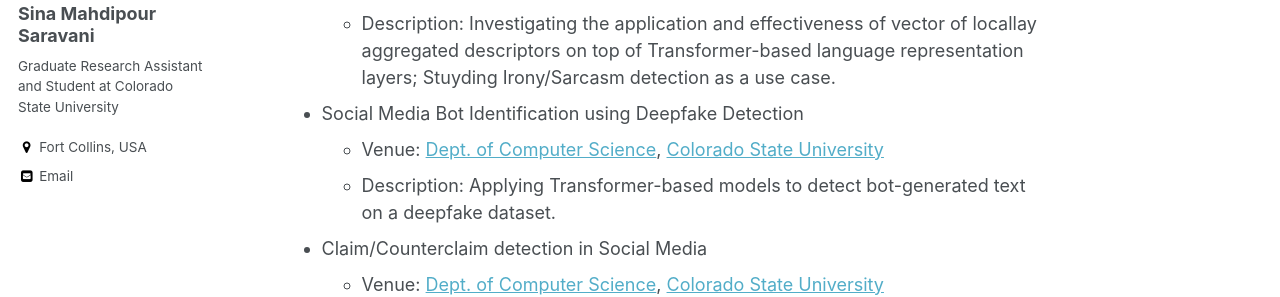
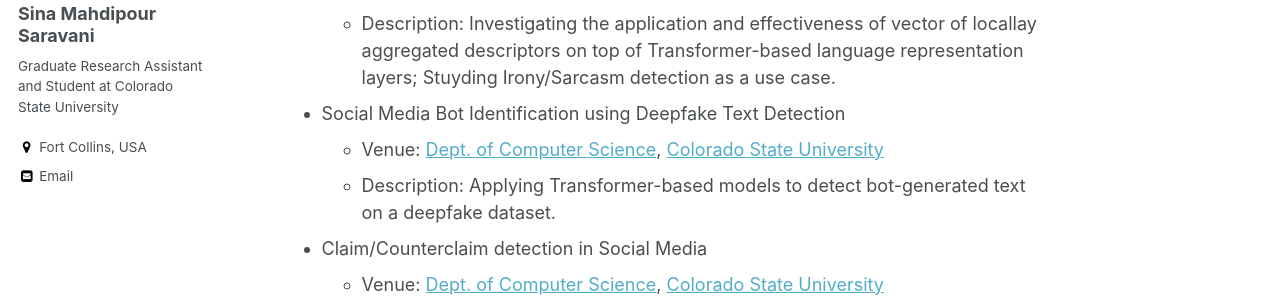
Before and after one commit to sinamps/sinamps.github.io, a Jekyll site: the page built from _pages/projects.md, in a window 1280 px wide and 900 px high. Shown: the part 300-597 px from the top of the window. Built offline with Jekyll 4.4.1, drawn with Linux system fonts in a browser that asks for light colours.

Commit message:
Update projects.md

```diff
--- a/_pages/projects.md
+++ b/_pages/projects.md
@@ -12,7 +12,7 @@ __Current Projects__
 * Investigating the Application of VLAD to NLP (case study on Irony/Sarcasm Detection in Twitter)
   * Venue: [Dept. of Computer Science](https://compsci.colostate.edu/), [Colorado State University](https://www.colostate.edu/)
   * Description: Investigating the application and effectiveness of vector of locallay aggregated descriptors on top of Transformer-based language representation layers; Stuyding Irony/Sarcasm detection as a use case.
-* Social Media Bot Identification using Deepfake Detection
+* Social Media Bot Identification using Deepfake Text Detection
   * Venue: [Dept. of Computer Science](https://compsci.colostate.edu/), [Colorado State University](https://www.colostate.edu/)
   * Description: Applying Transformer-based models to detect bot-generated text on a deepfake dataset.
 * Claim/Counterclaim detection in Social Media
```
